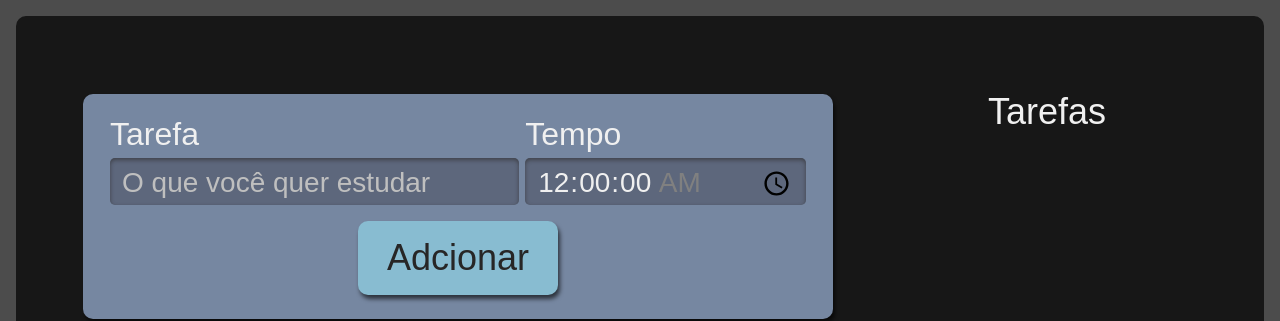
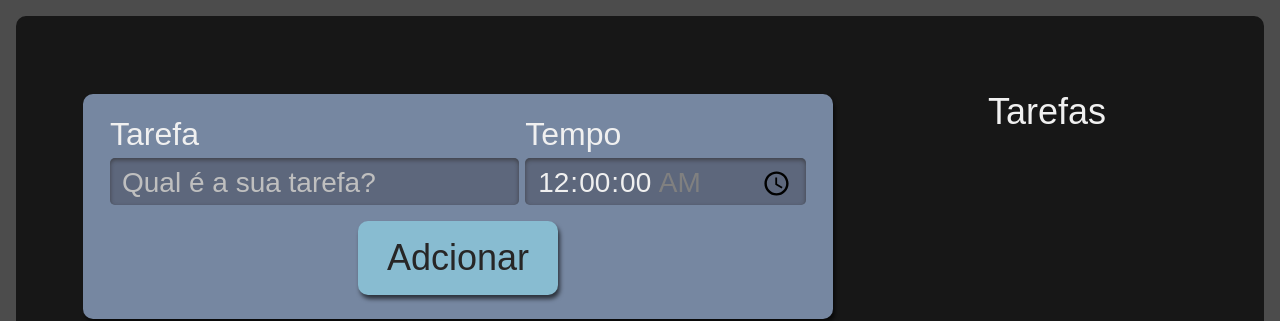
Before and after one commit to thuurzz/alura-react-fundamentos-typescript, a React (Create React App) app: page / in a window 1280 px wide. Shown: the top 321 px of the page. Built offline with nearby package versions, Linux system fonts and the light colour scheme.

Commit message:
Atualização form placeholder

```diff
--- a/src/components/Form/index.tsx
+++ b/src/components/Form/index.tsx
@@ -44,7 +44,7 @@ function Formulario({ setTarefas}:Props ) {
                         id="tarefa"
                         value={tarefa}
                         onChange={evento => setTarefa(evento.target.value)}
-                        placeholder="O que você quer estudar"
+                        placeholder="Qual é a sua tarefa?"
                         required
                     />
                 </div>
```
